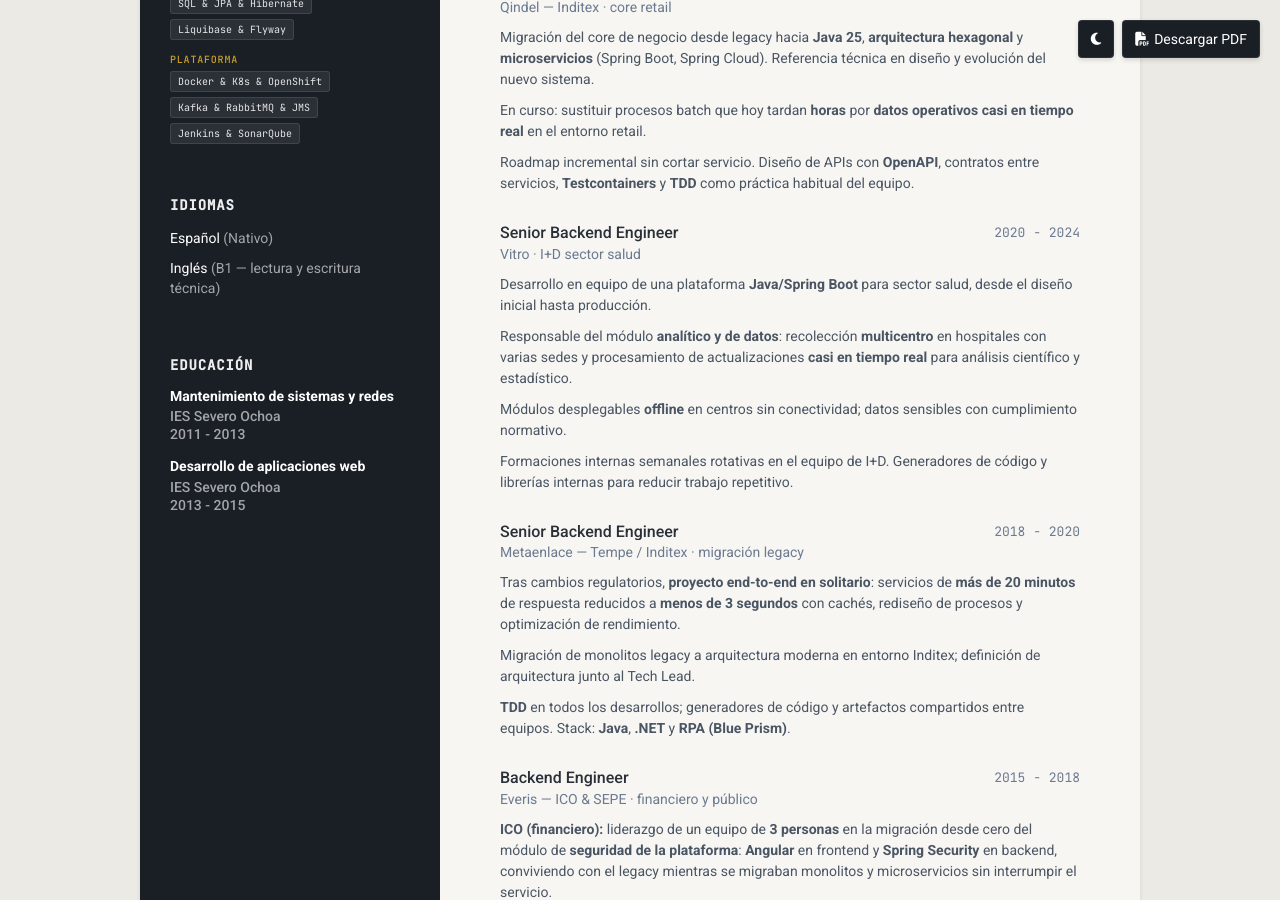
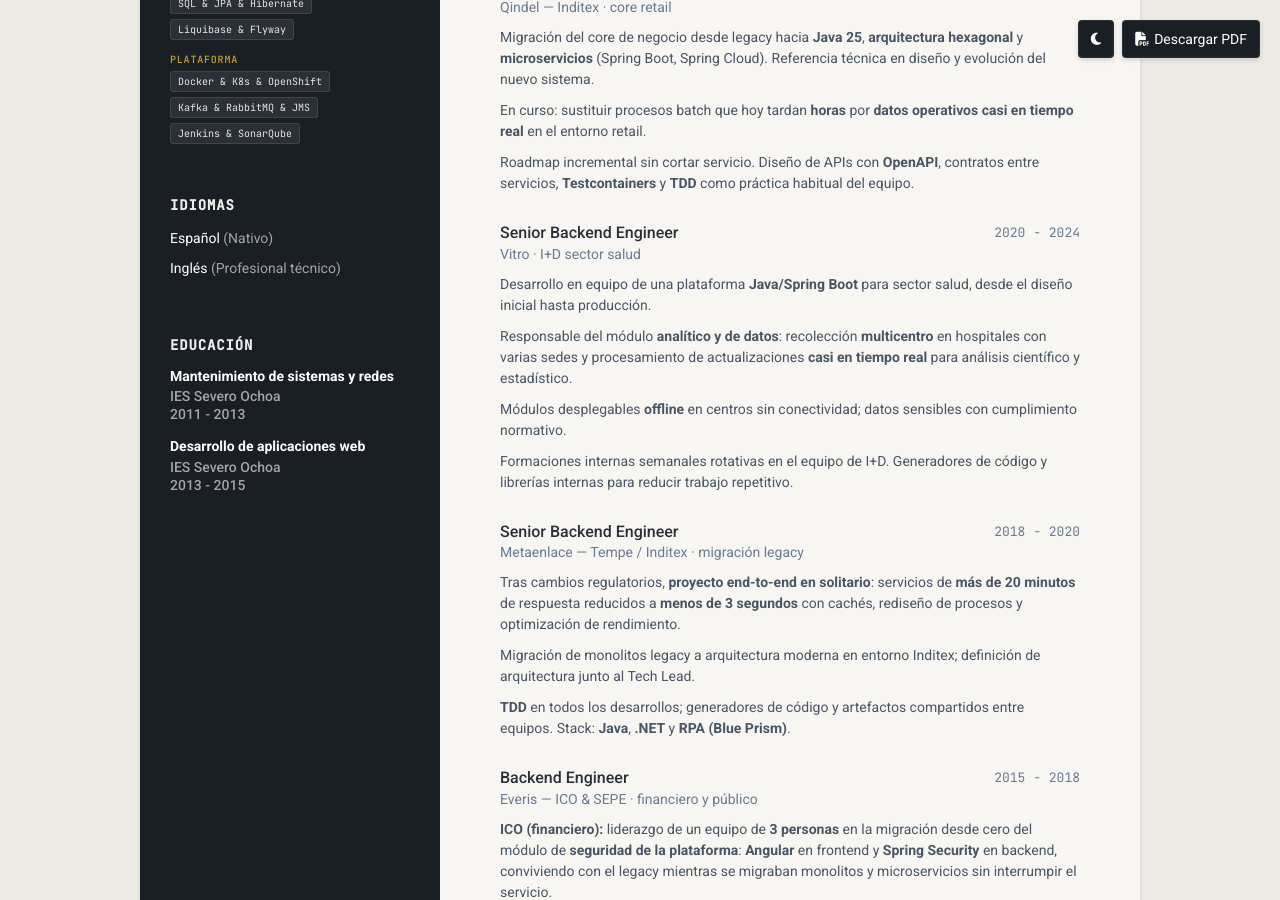
Before and after one commit to daniquir/daniquir, a Jekyll site: the page built from index.html, in a window 1280 px wide and 900 px high, scrolled down 799 px. Built offline with Jekyll 4.4.1, drawn with Linux system fonts in a browser that asks for light colours.

Commit message:
Refine English language level description

```diff
--- a/_data/data.yml
+++ b/_data/data.yml
@@ -41,7 +41,7 @@ sidebar:
       level: Nativo
 
     - idiom: Inglés
-      level: B1 — lectura y escritura técnica
+      level: Profesional técnico
 
 career-profile:
   title: Sobre mí
```
